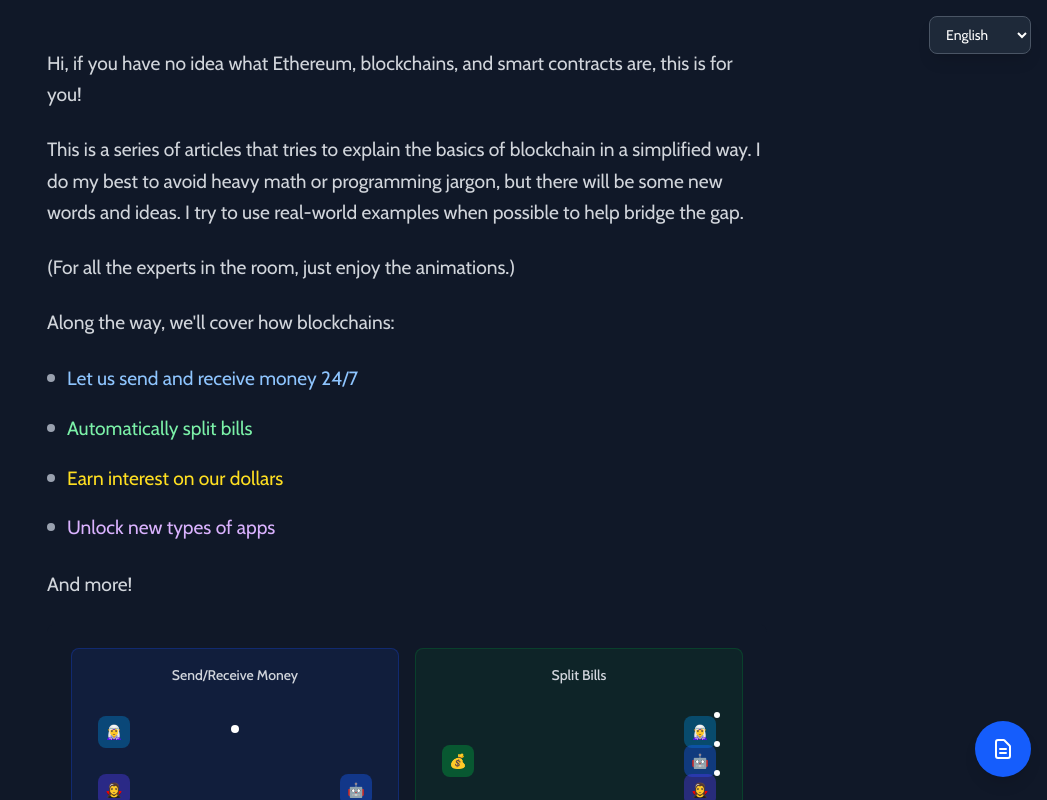
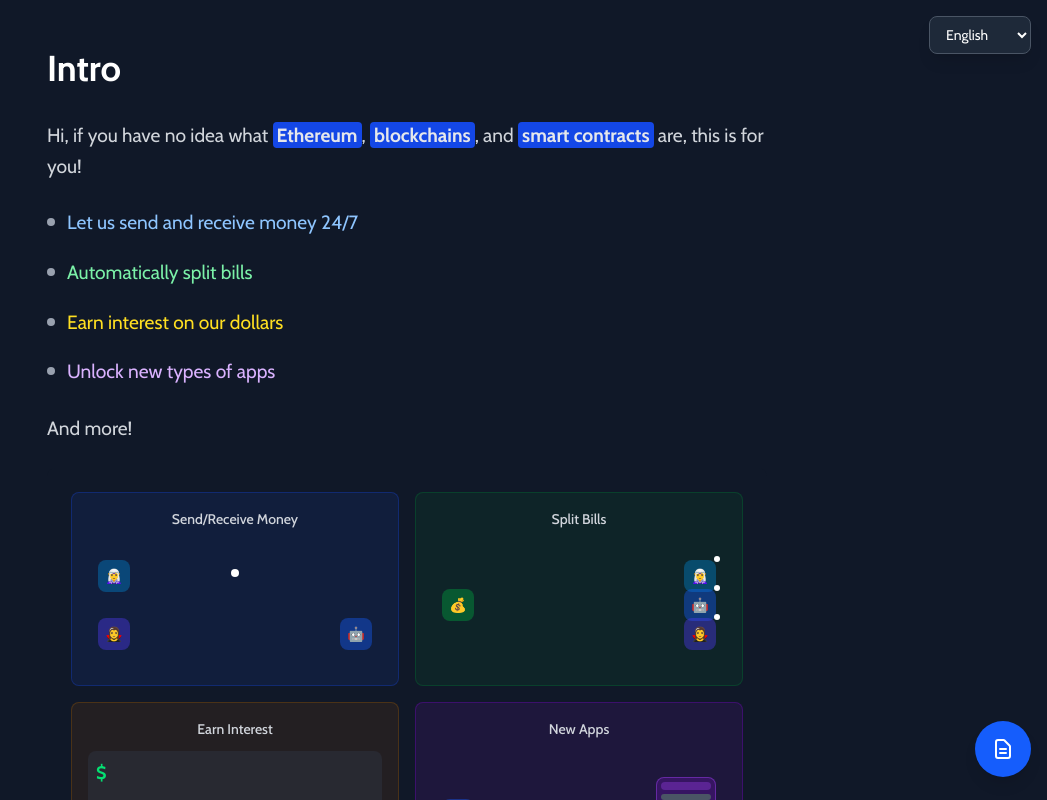
Before and after one commit to sudo-owen/explain-eth, a React (Vite) app: page /en/intro in a window 1280 px wide. Shown: the top 800 px of the page, without its empty margins (233-1280 px from the left). Built offline with nearby package versions, Linux system fonts and the light colour scheme.

Commit message:
feat:edit to <Trans>

```diff
--- a/src/locales/en.json
+++ b/src/locales/en.json
@@ -13,7 +13,7 @@
   "intro": {
     "title": "Intro",
     "opening": [
-      "Hi, if you have no idea what Ethereum, blockchains, and smart contracts are, this is for you!",
+      "Hi, if you have no idea what <0>Ethereum</0>, <1>blockchains</1>, and <2>smart contracts</2> are, this is for you!",
       "This is a series of articles that tries to explain the basics of blockchain in a simplified way. I do my best to avoid heavy math or programming jargon, but there will be some new words and ideas. I try to use real-world examples when possible to help bridge the gap.",
       "(For all the experts in the room, just enjoy the animations.)",
       "Along the way, we'll cover how blockchains:"
@@ -118,9 +118,7 @@
       "Trading: how to exchange different types of tokens",
       "Insurance: how to protect your investments"
     ],
-    "status": [
-      "This section is under construction"
-    ]
+    "status": ["This section is under construction"]
   },
 
   "playground": {
--- a/src/locales/zh.json
+++ b/src/locales/zh.json
@@ -13,7 +13,7 @@
   "intro": {
     "title": "介紹",
     "opening": [
-      "嗨，如果你對以太坊、區塊鏈和智能合約完全不了解，那這就是為你準備的！",
+      "嗨，如果你對 <0>以太坊</0> 、 <1>區塊鏈</1> 和 <2>智能合約</2> 完全不了解，那這就是為你準備的！",
       "這是一系列試圖以簡化方式解釋區塊鏈基礎知識的文章。我盡力避免複雜的數學或程式術語，但仍會有一些新詞彙和概念。我盡可能使用現實世界的例子來幫助理解。",
       "（對於所有專家們，請享受這些動畫。）",
       "在學習過程中，我們將了解區塊鏈如何："
--- a/src/pages/IntroPage.tsx
+++ b/src/pages/IntroPage.tsx
@@ -1,5 +1,5 @@
 import React, { useState } from "react";
-import { useTranslation } from "react-i18next";
+import { useTranslation, Trans } from "react-i18next";
 import { useBlockchainContext } from "../contexts/BlockchainContext";
 import BalanceComponent from "../components/BalanceComponent";
 import ProfileCards from "../components/ProfileCards";
@@ -48,11 +48,23 @@
             {/* Intro Section */}
             <section className="mb-16">
               {/* Opening paragraphs from translations */}
-              <Article
-                articleKey="intro"
-                sectionKey="opening"
-                showTitle={true}
-              />
+              <h1 className="text-4xl font-bold text-white mb-8">
+                {t("intro.title", "Intro")}
+              </h1>
+              <p>
+                <Trans
+                  i18nKey="intro.opening.0"
+                  components={[
+                    <Vocab children="" />, // 方法一（明確傳入空 children）
+                    <Vocab children="" />, // 方法一（明確傳入空 children）
+                    <Vocab children="" />, // 方法一（明確傳入空 children）
+                  ]}
+                >
+                  Hi, if you have no idea what <Vocab>Ethereum</Vocab>,{" "}
+                  <Vocab>blockchains</Vocab>, and <Vocab>smart contracts</Vocab>{" "}
+                  are, this is for you!
+                </Trans>
+              </p>
 
               {/* Interactive capabilities with quadrants */}
               <div className="text-gray-300 leading-relaxed mb-6">
@@ -132,8 +144,18 @@
             {/* Ethereum Section */}
             <section className="mb-16">
               <h1 className="text-4xl font-bold text-white mb-8">
-                {t("intro.ethereum.0")}
+                <Trans i18nKey={"intro.ethereum.0"}>Ethereum</Trans>
               </h1>
+
+              <Trans i18nKey={"intro.ethereum.0"}>Let's get started.</Trans>
+
+              <Trans i18nKey={"intro.ethereum.0"}>
+                What is Ethereum? Ethereum is a<Vocab>blockchain network</Vocab>
+                for <Vocab>sending money</Vocab> and <Vocab>running apps</Vocab>
+                .
+              </Trans>
+
+              <Trans i18nKey={"intro.ethereum.0"}>What does that mean?</Trans>
 
               <Article
                 articleKey="intro"
```
